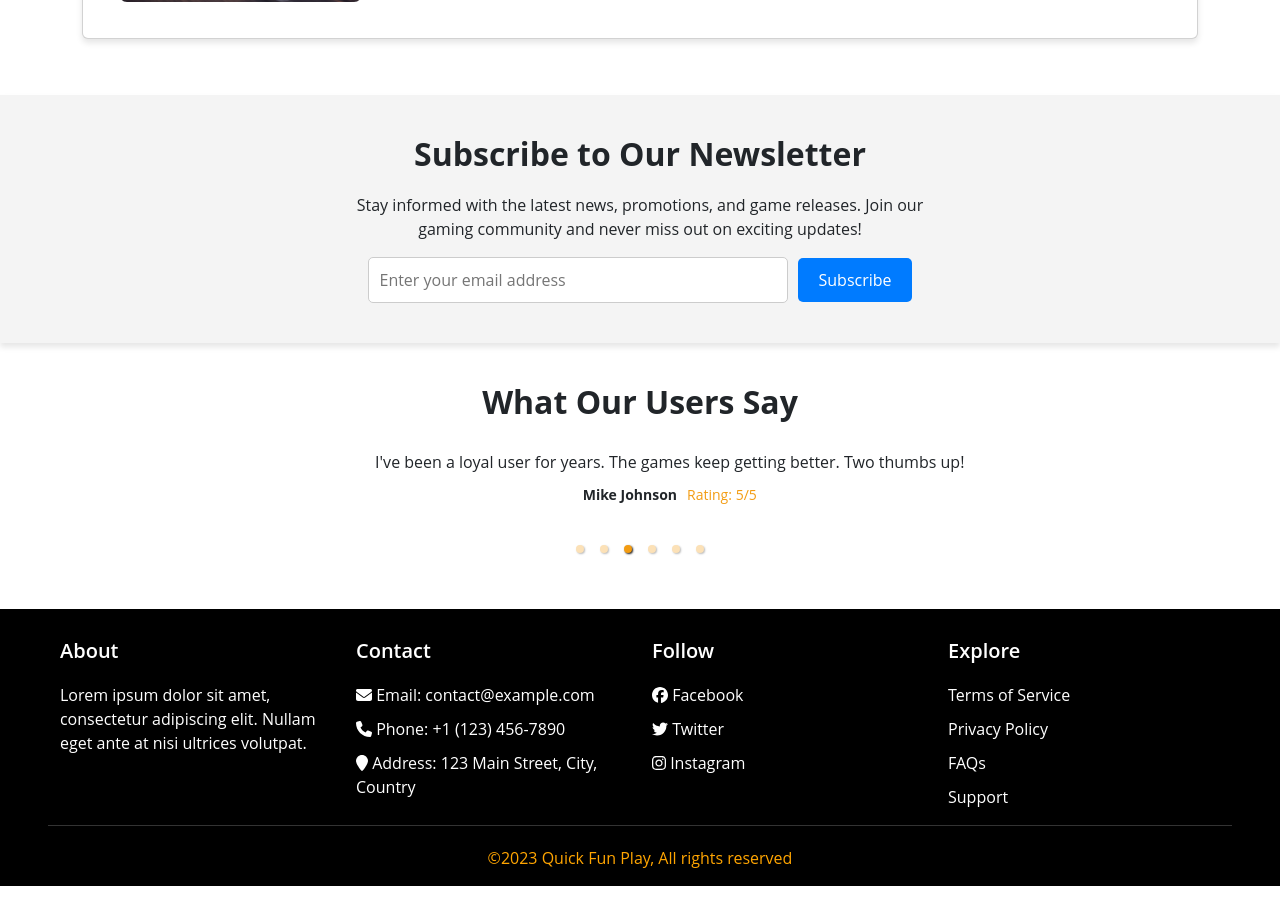
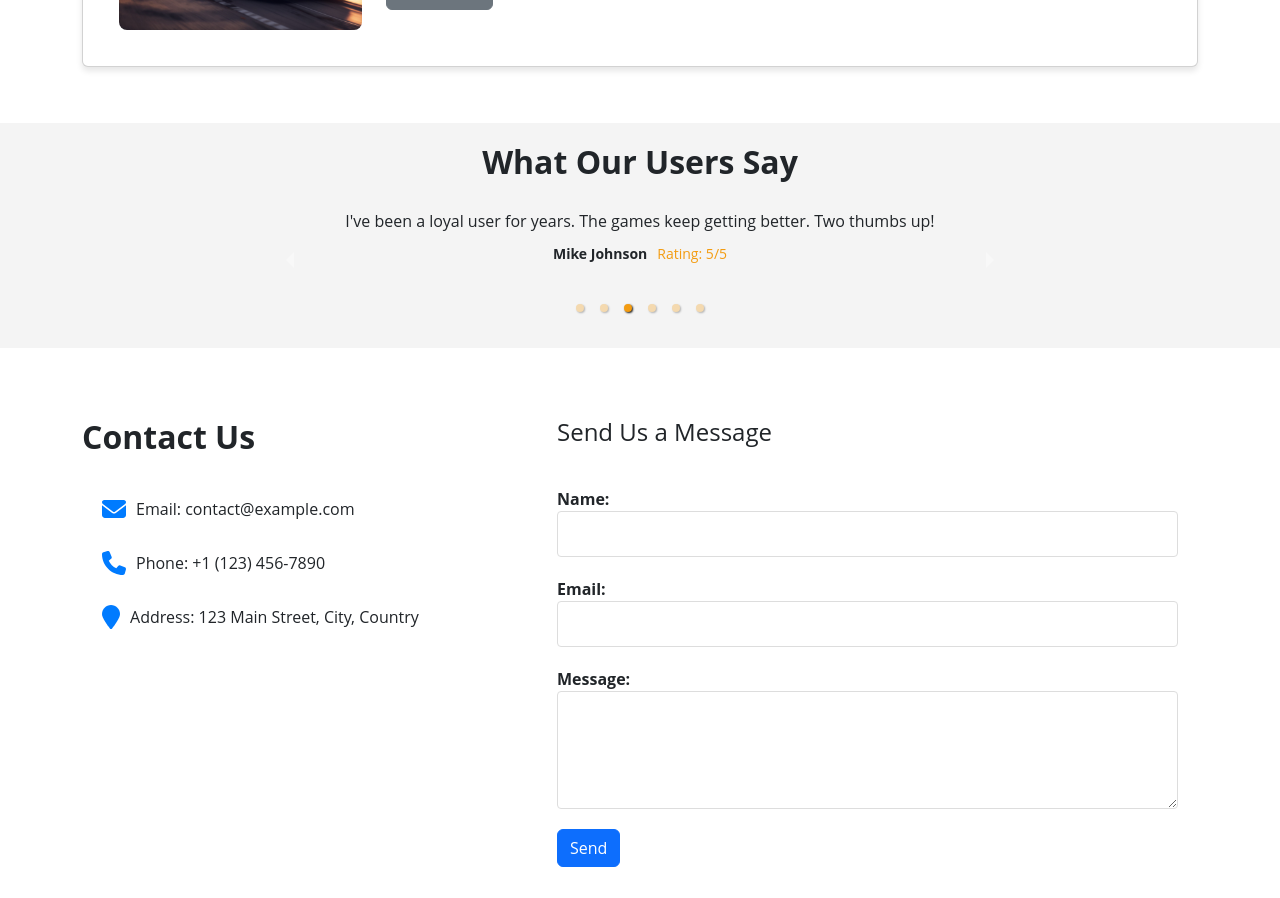
Before and after one commit to sharfrasaqsan/Quickfunplay, a React (Create React App) app: page / in a window 1280 px wide. Shown: the part 2700-3598 px from the top of the page. Built offline with nearby package versions, Linux system fonts and the light colour scheme.

Commit message:
Homepage updates

```diff
--- a/src/App.js
+++ b/src/App.js
@@ -5,6 +5,7 @@ import GameList from "./components/GameList";
 import LatestNews from "./components/LatestNews";
 import NewsletterSignup from "./components/NewsletterSignup";
 import Testimonials from "./components/Testimonials";
+import ContactUs from "./components/ContactUs";
 import Footer from "./components/Footer";
 
 function App() {
@@ -14,8 +15,9 @@ function App() {
       <PopularCategories />
       <GameList />
       <LatestNews />
+      <Testimonials />
+      <ContactUs />
       <NewsletterSignup />
-      <Testimonials />
       <Footer />
     </div>
   );
--- /dev/null
+++ b/src/components/ContactUs.js
@@ -0,0 +1,78 @@
+import React from "react";
+import { FontAwesomeIcon } from "@fortawesome/react-fontawesome";
+import {
+  faEnvelope,
+  faPhone,
+  faMapMarker,
+} from "@fortawesome/free-solid-svg-icons";
+import "../styles/ContactUs.css"; // Include your additional CSS file for styling if needed
+
+function ContactUs() {
+  return (
+    <div className="container contact-us">
+      <div className="row">
+        <div className="col-md-5 contact-cont">
+          <h2>
+            <strong>Contact Us</strong>
+          </h2>
+          <div className="contact-info">
+            <div className="info-item">
+              <FontAwesomeIcon icon={faEnvelope} />
+              <p>Email: contact@example.com</p>
+            </div>
+            <div className="info-item">
+              <FontAwesomeIcon icon={faPhone} />
+              <p>Phone: +1 (123) 456-7890</p>
+            </div>
+            <div className="info-item">
+              <FontAwesomeIcon icon={faMapMarker} />
+              <p>Address: 123 Main Street, City, Country</p>
+            </div>
+          </div>
+        </div>
+        <div className="col-md-7 contact-cont">
+          <div className="contact-form">
+            <h3>Send Us a Message</h3>
+            <form>
+              <div className="form-group">
+                <label htmlFor="name">Name:</label>
+                <input
+                  type="text"
+                  id="name"
+                  name="name"
+                  className="form-control"
+                  required
+                />
+              </div>
+              <div className="form-group">
+                <label htmlFor="email">Email:</label>
+                <input
+                  type="email"
+                  id="email"
+                  name="email"
+                  className="form-control"
+                  required
+                />
+              </div>
+              <div className="form-group">
+                <label htmlFor="message">Message:</label>
+                <textarea
+                  id="message"
+                  name="message"
+                  className="form-control"
+                  rows="4"
+                  required
+                ></textarea>
+              </div>
+              <button type="submit" className="btn btn-primary">
+                Send
+              </button>
+            </form>
+          </div>
+        </div>
+      </div>
+    </div>
+  );
+}
+
+export default ContactUs;
--- a/src/components/Footer.js
+++ b/src/components/Footer.js
@@ -18,7 +18,7 @@ function Footer() {
     <footer className="footer">
       <div className="footer-container">
         <div className="row">
-          <div className="col-md-6 col-lg-3">
+          <div className="col-md-6 col-lg-3 footer-social">
             <h3>About</h3>
             <p>
               Lorem ipsum dolor sit amet, consectetur adipiscing elit. Nullam
--- a/src/components/GameList.js
+++ b/src/components/GameList.js
@@ -151,7 +151,7 @@ function GameList() {
   };
 
   return (
-    <Container className="game-list mt-5">
+    <Container className="game-list mt-5 mb-5">
       <h2 className="mb-3">
         <strong>Games</strong>
       </h2>
--- a/src/components/Testimonials.js
+++ b/src/components/Testimonials.js
@@ -50,6 +50,7 @@ function Testimonials() {
 
   return (
     <div className="testimonials">
+      <div className="testimonials-container">
         <h2>
           <strong>What Our Users Say</strong>
         </h2>
@@ -67,6 +68,7 @@ function Testimonials() {
           ))}
         </Carousel>
       </div>
+    </div>
   );
 }
 
--- /dev/null
+++ b/src/styles/ContactUs.css
@@ -0,0 +1,73 @@
+/* ContactUs.css */
+
+.contact-us {
+  padding: 50px 0;
+}
+
+.contact-info {
+  padding: 20px;
+  border-radius: 8px;
+  margin-top: 20px;
+}
+
+.info-item {
+  display: flex;
+  align-items: center;
+  margin-bottom: 30px;
+}
+
+.info-item p {
+  margin: 0;
+}
+
+.info-item svg {
+  font-size: 24px;
+  margin-right: 10px;
+  color: #007bff; /* Icon color */
+}
+
+.contact-form h3 {
+  font-size: 24px;
+  margin-bottom: 20px;
+}
+
+.contact-form form {
+  padding: 20px;
+  border-radius: 8px;
+  padding-left: 0;
+}
+
+.form-group label {
+  font-weight: bold;
+}
+
+.form-group>.form-control {
+  margin-bottom: 20px;
+  border: 1px solid #ddd;
+  border-radius: 4px;
+  padding: 10px;
+}
+
+textarea.form-control {
+  resize: vertical;
+}
+
+/* Responsive styles */
+@media (max-width: 768px) {
+  .contact-info,
+  .contact-form {
+    margin-top: 0;
+  }
+
+  .contact-cont {
+    margin-top: 20px;
+  }
+
+  .contact-form h3 {
+    font-size: 20px !important;
+  }
+
+  .contact-cont h2 {
+    font-size: 24px !important;
+  }
+}
--- a/src/styles/Footer.css
+++ b/src/styles/Footer.css
@@ -16,6 +16,7 @@
   font-size: 20px;
   font-weight: 600;
   margin-bottom: 20px;
+  text-decoration: underline;
 }
 
 .footer-social ul {
@@ -48,4 +49,8 @@
   .footer-container {
     text-align: center;
   }
+
+  .footer-social {
+    margin-bottom: 20px;
+  }
 }
--- a/src/styles/PopularCategories.css
+++ b/src/styles/PopularCategories.css
@@ -3,6 +3,10 @@
 /* Style the container */
 .popular-categories {
   text-align: center;
+}
+
+.popular-categories > Row {
+  margin-bottom: 5rem !important;
 }
 
 .popular-game img {
--- a/src/styles/Testimonials.css
+++ b/src/styles/Testimonials.css
@@ -1,6 +1,8 @@
-/* Testimonials.css */
+.testimonials {
+  background-color: #f4f4f4;
+}
 
-.testimonials {
+.testimonials-container {
   text-align: center;
   padding: 20px;
   width: 768px;
@@ -49,7 +51,7 @@
 }
 
 @media (max-width: 768px) {
-  .testimonials {
+  .testimonials-container {
     width: 100%;
   }
 
```
Lines whose indentation alone changed are shown as unchanged.
